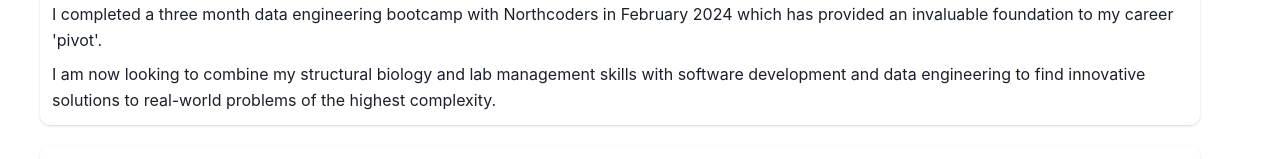
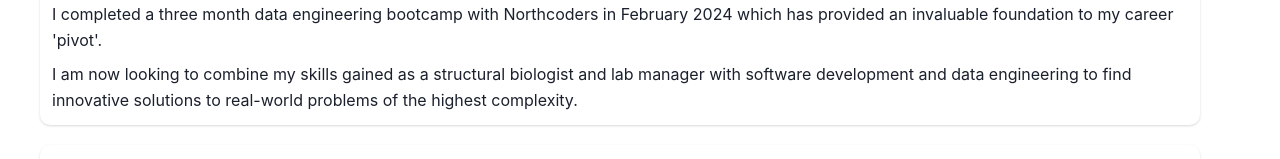
Before and after one commit to runraga/portfolio-fe, a React (Vite) app: page / in a window 1280 px wide. Shown: the part 662-821 px from the top of the page. Built offline with nearby package versions, Linux system fonts and the light colour scheme; no server answers.

Commit message:
update bio

```diff
--- a/src/components/AboutMe.tsx
+++ b/src/components/AboutMe.tsx
@@ -28,8 +28,8 @@ const AboutMe = () => {
           invaluable foundation to my career 'pivot'.
         </Text>
         <Text>
-          I am now looking to combine my structural biology and lab management
-          skills with software development and data engineering to find
+          I am now looking to combine my skills gained as a structural biologist
+          and lab manager with software development and data engineering to find
           innovative solutions to real-world problems of the highest complexity.
         </Text>
       </Stack>
```
